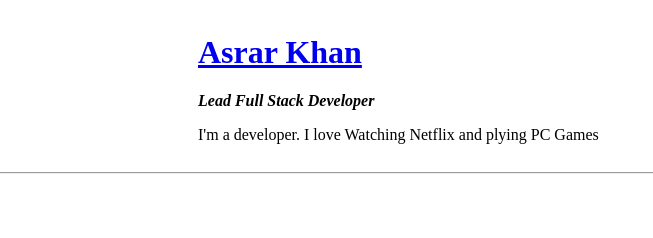
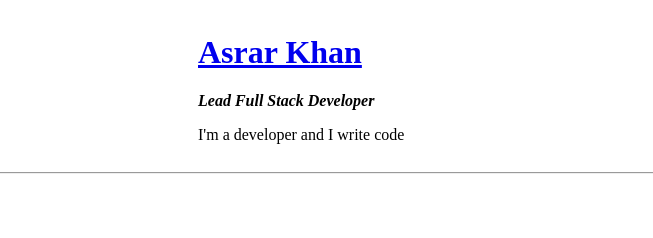
Before and after one commit to Asraar22/cv, a plain HTML site: page index.html in a window 1280 px wide. Shown: the top 238 px of the page, 213-866 px from the left. Drawn offline with Linux system fonts and the light colour scheme.

Commit message:
Updating the Tagline

```diff
--- a/index.html
+++ b/index.html
@@ -14,7 +14,7 @@
             <td>
                 <h1><a href="https://www.linkedin.com/in/asraar-khan-364b37129/">Asrar Khan</a></h1>
                 <p><em><strong>Lead Full Stack Developer</strong></em></p>
-                <p>I'm a developer. I love Watching Netflix and plying PC Games</p>
+                <p>I'm a developer and I write code</p>
             </td>
         </tr>
     </table>
```
